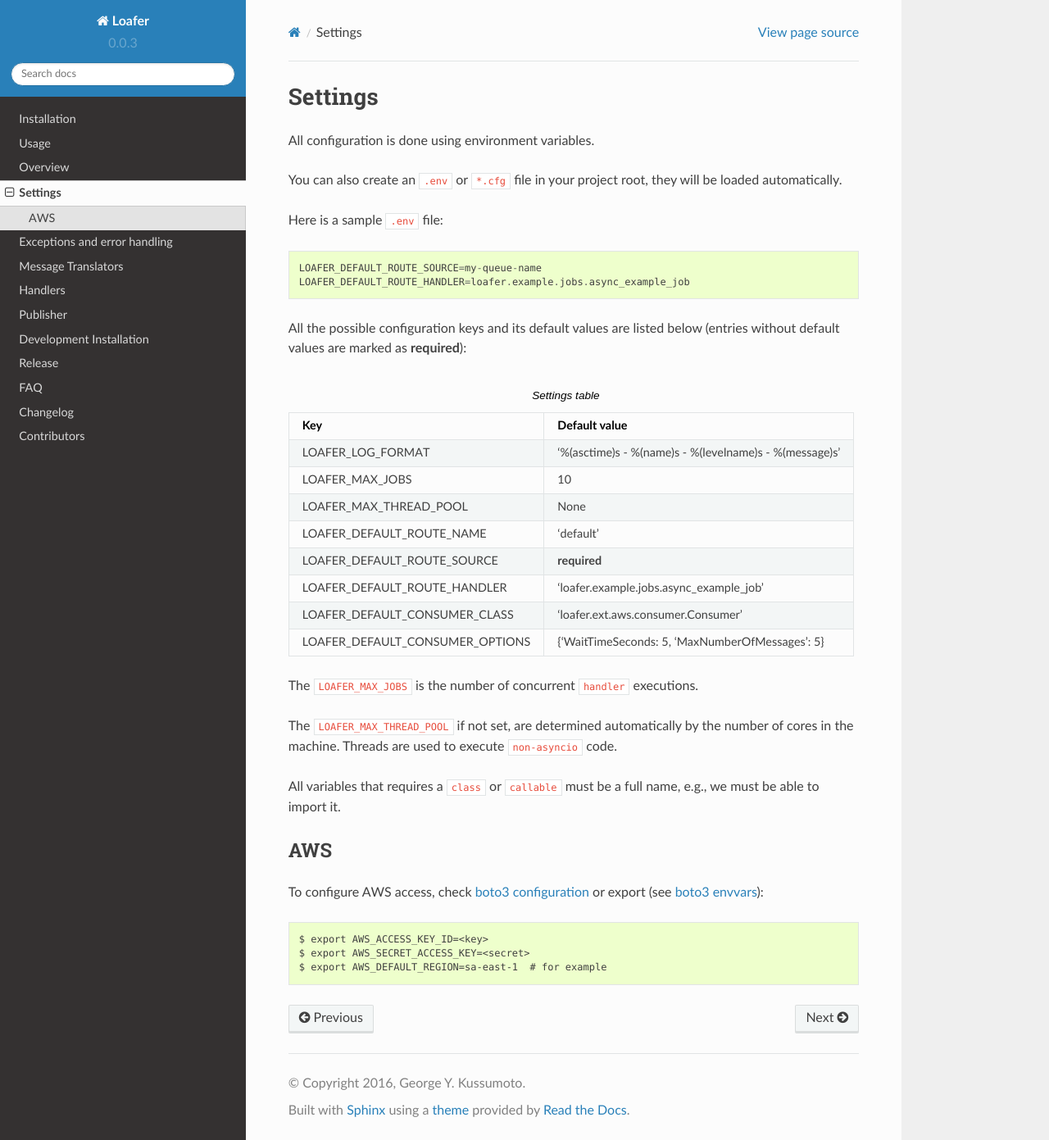
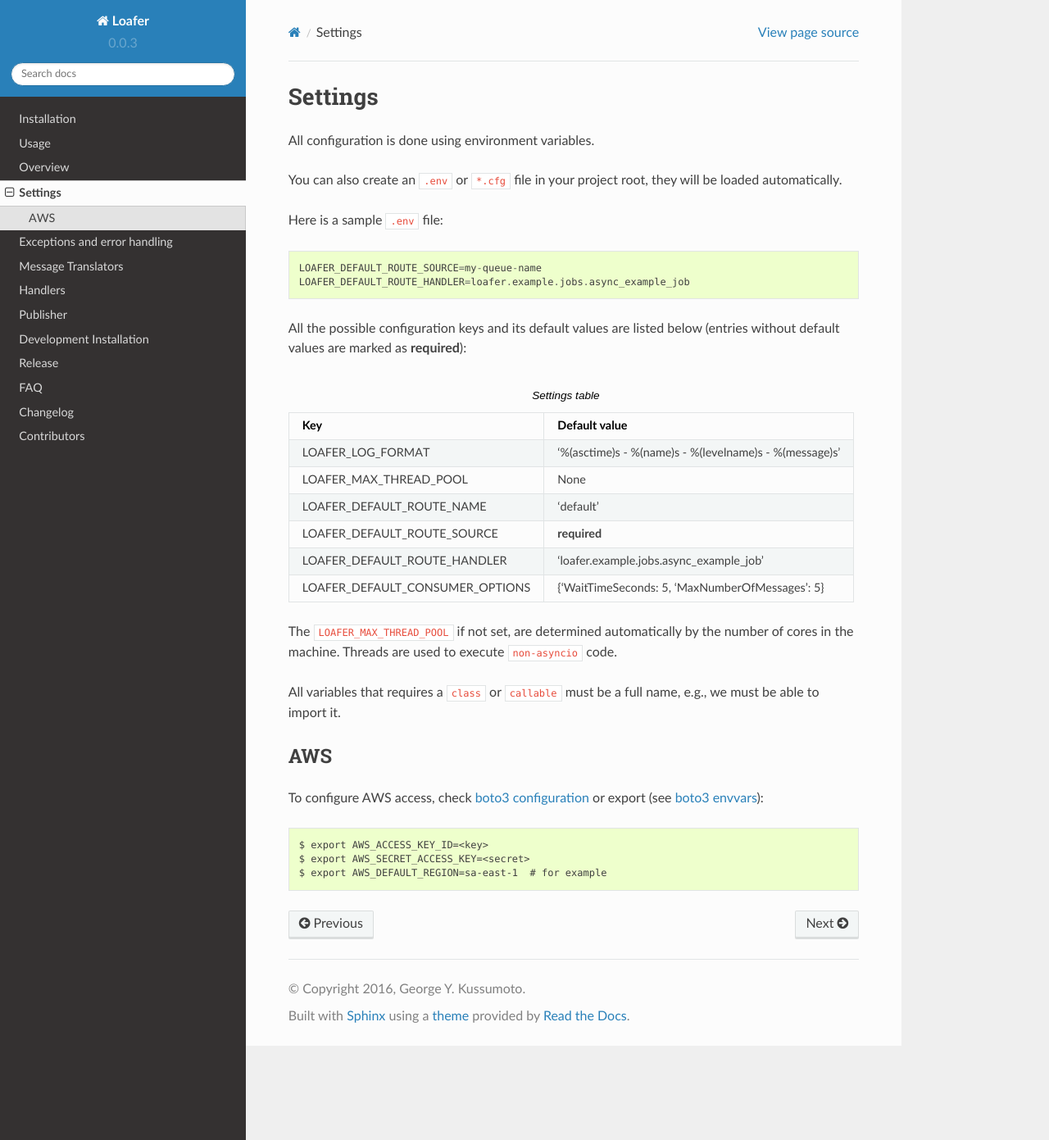
Before and after one commit to georgeyk/loafer, a Sphinx documentation site: the page built from docs/source/settings.rst, in a window 1280 px wide and 1391 px high. Shown: the whole window at 82% size. Built offline with Sphinx 7.4.7 and the Read the Docs theme 2.0.0, drawn with Linux system fonts in a browser that asks for light colours; pages that are not in the unit, such as notebooks, are missing from menus.

Commit message:
Remove LOAFER_MAX_JOBS/LOAFER_DEFAULT_CONSUMER_CLASS from docs

```diff
--- a/docs/source/settings.rst
+++ b/docs/source/settings.rst
@@ -22,8 +22,6 @@ All the possible configuration keys and its default values are listed below
       - Default value
     * - LOAFER_LOG_FORMAT
       - '%(asctime)s - %(name)s - %(levelname)s - %(message)s'
-    * - LOAFER_MAX_JOBS
-      - 10
     * - LOAFER_MAX_THREAD_POOL
       - None
     * - LOAFER_DEFAULT_ROUTE_NAME
@@ -32,13 +30,9 @@ All the possible configuration keys and its default values are listed below
       - **required**
     * - LOAFER_DEFAULT_ROUTE_HANDLER
       - 'loafer.example.jobs.async_example_job'
-    * - LOAFER_DEFAULT_CONSUMER_CLASS
-      - 'loafer.ext.aws.consumer.Consumer'
     * - LOAFER_DEFAULT_CONSUMER_OPTIONS
       - {'WaitTimeSeconds: 5, 'MaxNumberOfMessages': 5}
 
-
-The ``LOAFER_MAX_JOBS`` is the number of concurrent ``handler`` executions.
 
 The ``LOAFER_MAX_THREAD_POOL`` if not set, are determined automatically by
 the number of cores in the machine. Threads are used to execute ``non-asyncio``
```
